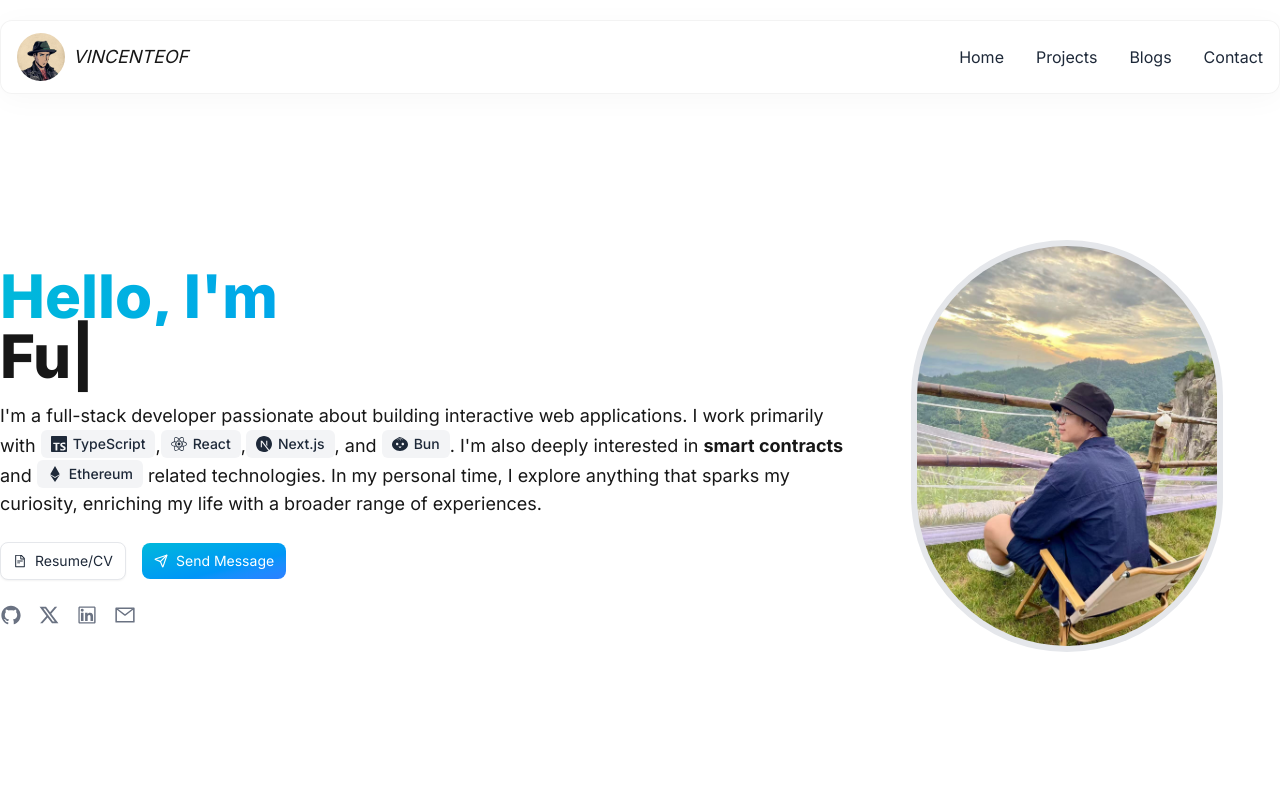
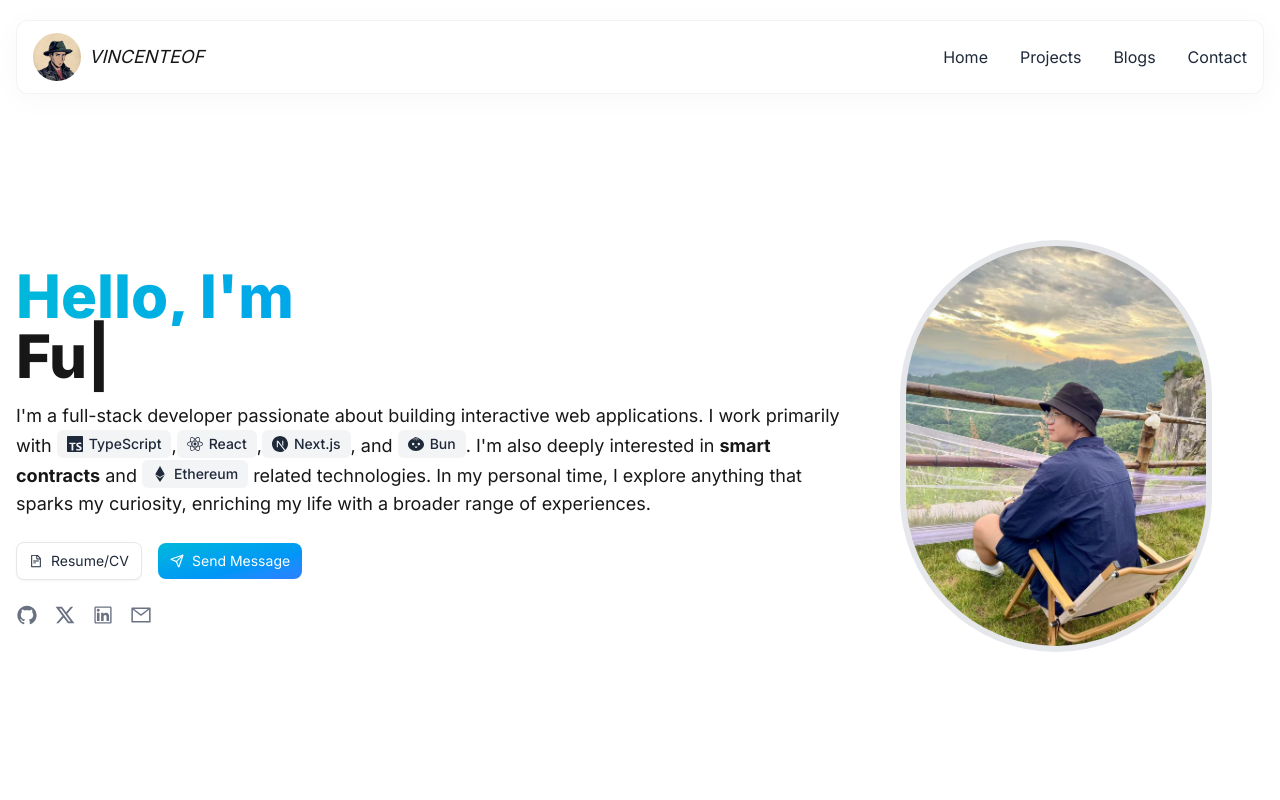
Before and after one commit to vincenteof/vincenteof.xyz, a Next.js app: page / in a window 1280 px wide. Shown: the top 800 px of the page. Built offline with nearby package versions, Linux system fonts and the light colour scheme.

Commit message:
feat: add padding to Header and Hero components for improved layout consistency

```diff
--- a/app/components/Header.tsx
+++ b/app/components/Header.tsx
@@ -7,7 +7,7 @@ const Header = () => {
   // todo: border-primary/5
   return (
     <header className="fixed top-5 left-0 right-0 z-50 transition-all duration-300">
-      <div className="w-sm lg:container mx-auto transition-all duration-500 ease-in-out">
+      <div className="w-sm lg:container mx-auto transition-all duration-500 ease-in-out px-4">
         <nav className="flex items-center justify-between rounded-xl px-4 py-3 bg-white/80 backdrop-blur-lg border border-primary/5 shadow-[0_5px_30px_rgba(0,0,0,0.03)]">
           <a
             href="#"
--- a/app/components/Hero.tsx
+++ b/app/components/Hero.tsx
@@ -18,7 +18,7 @@ import Tag from './Tag';
 
 const Hero = () => {
   return (
-    <section className="pt-24 pb-12 md:pt-60 md:pb-20">
+    <section className="px-4 pt-24 pb-12 md:pt-60 md:pb-20">
       <div className="grid grid-cols-1 sm:grid-cols-12">
         <div className="col-span-8 place-self-center text-center sm:text-left justify-self-start">
           <h1 className="mb-4 text-3xl sm:text-5xl xl:text-6xl 2xl:text-8xl lg:leading-normal font-extrabold flex flex-col">
```
